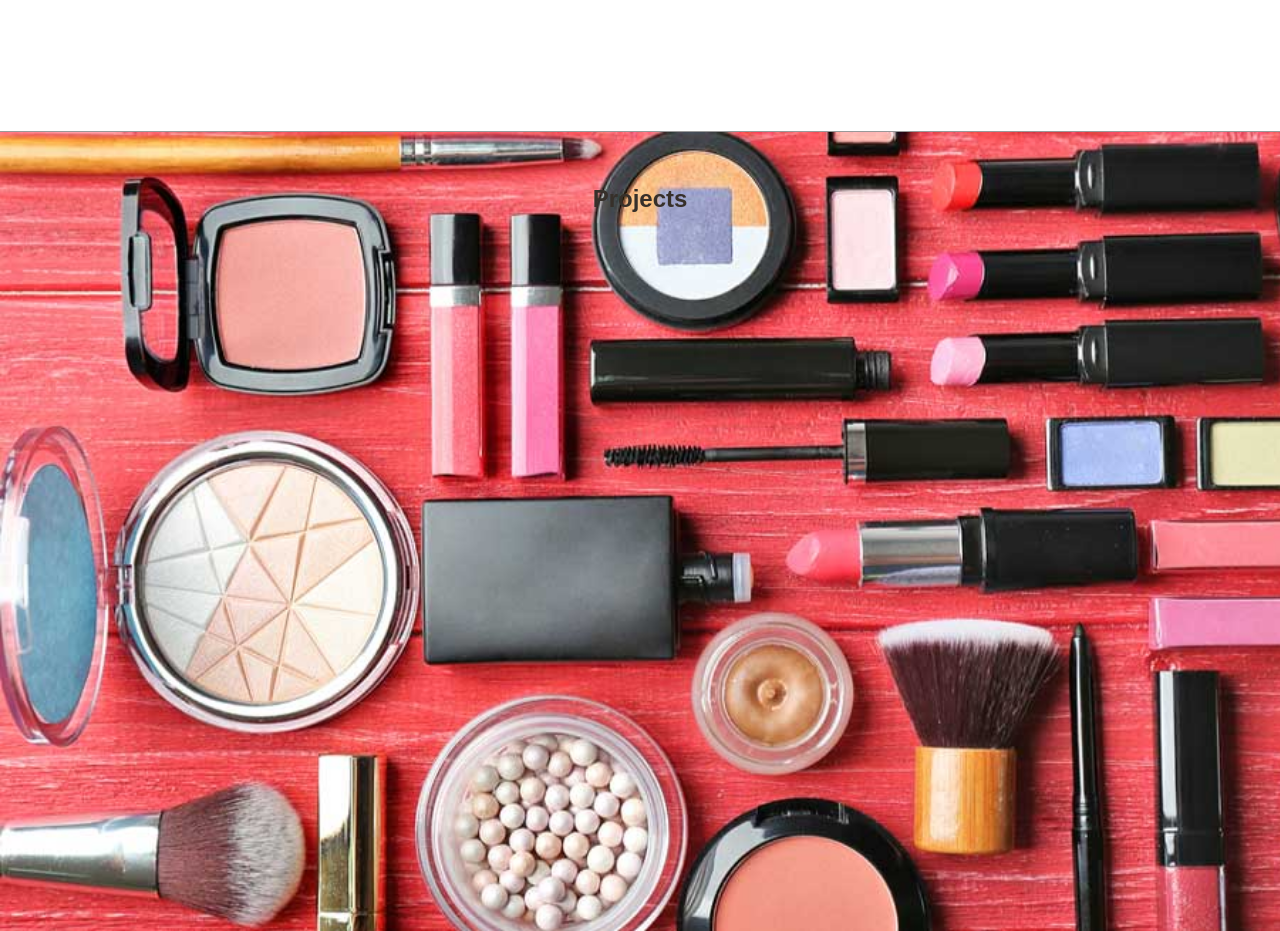
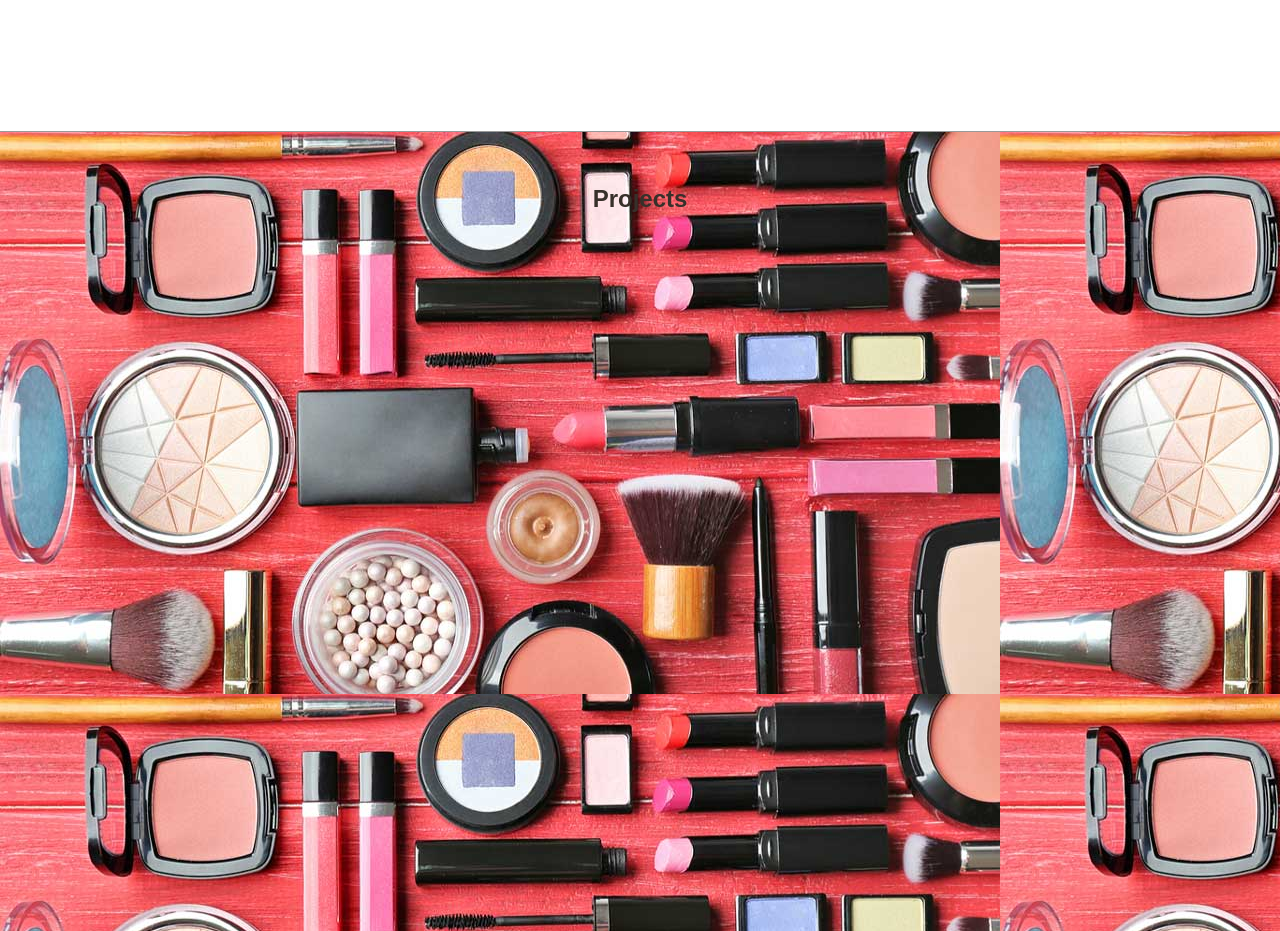
Before and after one commit to Ayguid/mei_makeup, a plain HTML site: page index.html in a window 1280 px wide. Shown: the part 1600-2531 px from the top of the page. Drawn offline with nearby package versions, Linux system fonts and the light colour scheme.

Commit message:
8th commit

```diff
--- a/css/styles.css
+++ b/css/styles.css
@@ -102,21 +102,9 @@ img {
 
 
 #projects{
-  content: "";
-display: block;
-/* position: fixed; */
-left: 0;
-top: 0;
-width: 100%;
-height: 100%;
-z-index: -10;
   background-image: url("../img/backgrounds/back1.jpg");
-  background-size: cover;
+  /* background-size: cover; */
   background-attachment: fixed;
-  -webkit-background-size: cover;
--moz-background-size: cover;
--o-background-size: cover;
-background-size: cover;
 }
 
 
```
